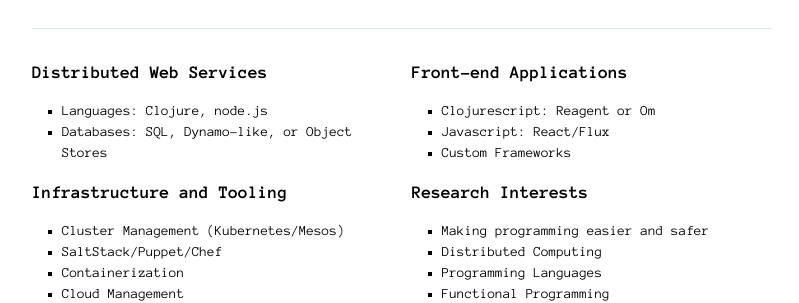
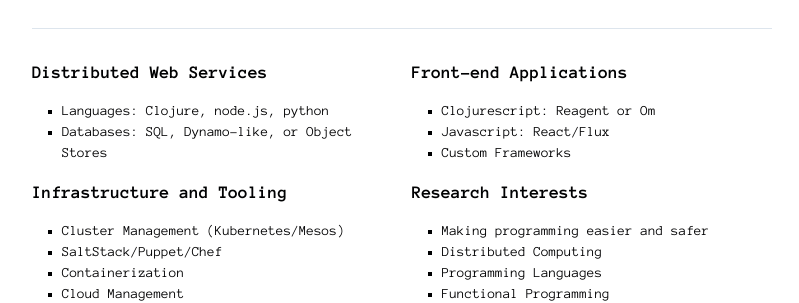
Before and after one commit to yanatan16/joneisen.works, a Jekyll site: the page built from index.html, in a window 1280 px wide. Shown: the part 235-538 px from the top of the page, without its empty margins (238-1037 px from the left). Built offline with Jekyll 4.4.1, drawn with Linux system fonts in a browser that asks for light colours; nearby versions of some CDN libraries.

Commit message:
Add python

```diff
--- a/index.html
+++ b/index.html
@@ -22,7 +22,7 @@
 	<div class="specialties-box row">
 		<div class="specialties specialties--dist-app col col--2">
 			<h3>Distributed Web Services</h3>
-			<ul><li>Languages: Clojure, node.js</li>
+			<ul><li>Languages: Clojure, node.js, python</li>
 					<li>Databases: SQL, Dynamo-like, or Object Stores</li></ul>
 		</div>
 
```
